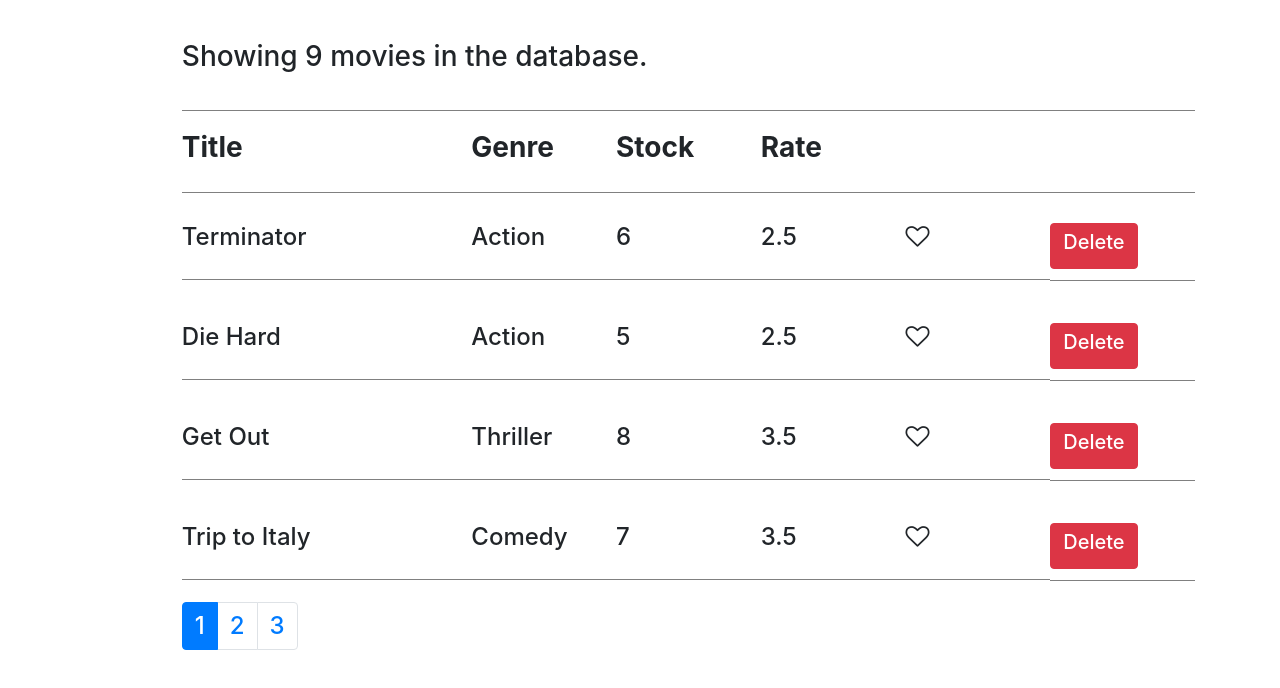
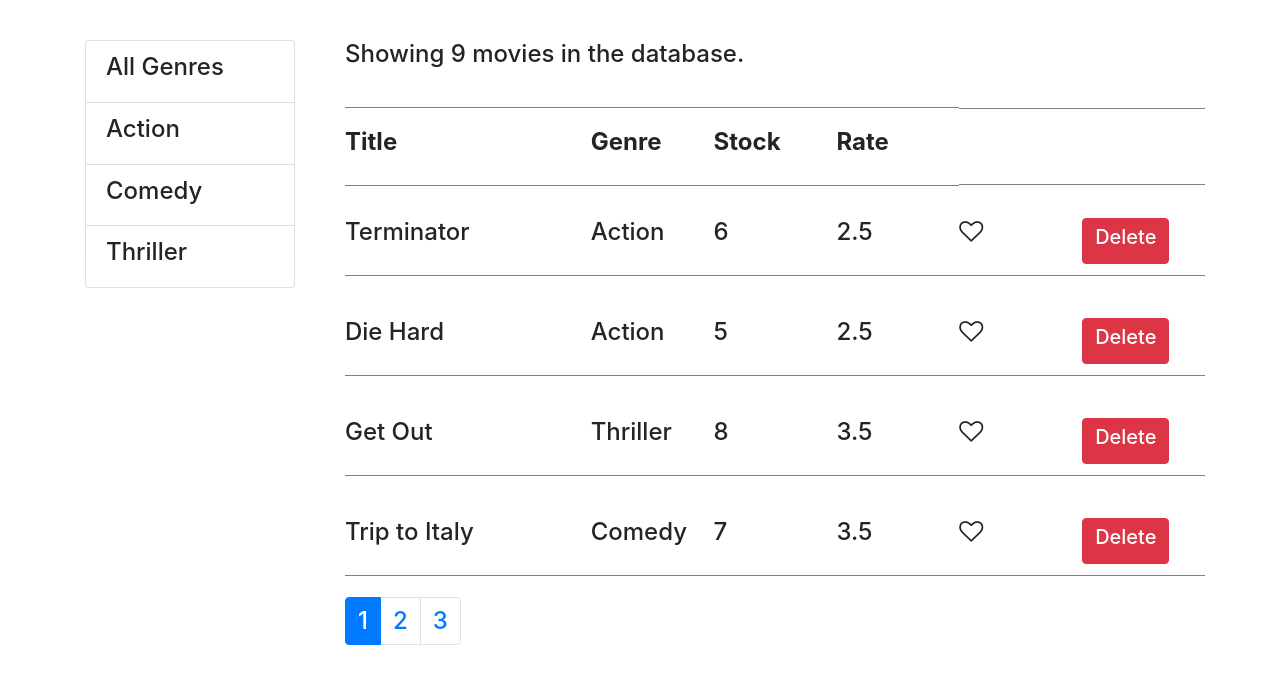
Before and after one commit to lopezg3000/vidly, a React (Create React App) app: page / in a window 1280 px wide. Shown: the top 688 px of the page. Built offline with nearby package versions, Linux system fonts and the light colour scheme.

Commit message:
listGroupUI

```diff
--- a/src/App.js
+++ b/src/App.js
@@ -4,13 +4,16 @@ import { getMovies } from "./services/fakeMovieService";
 import MovieCounter from "./components/MovieCounter";
 import { paginate } from "./utils/paginate";
 import Grid from "./components/grid/MainGrid";
+import ListGroup from "./components/common/ListGroup";
+import { genres } from "./services/fakeGenreService"
 
 class App extends Component {
     state = {
         count: 9,
         data: getMovies(),
         pageSize: 4,
-        currentPage: 1
+        currentPage: 1,
+        genres: genres
     };
 
     handlePageChange = page => {
@@ -36,7 +39,7 @@ class App extends Component {
     };
 
     render() {
-        const { count, data: allMovies, pageSize, currentPage } = this.state;
+        const { count, data: allMovies, pageSize, genres, currentPage } = this.state;
 
         const movies = paginate(allMovies, currentPage, pageSize);
 
@@ -53,6 +56,9 @@ class App extends Component {
                         onLike={this.handleLike}
                         onPageChange={this.handlePageChange}
                     />
+                </div>
+                <div className="filter">
+                    <ListGroup genres={genres} />
                 </div>
             </div>
         );
--- a/src/components/MovieCounter.js
+++ b/src/components/MovieCounter.js
@@ -4,7 +4,7 @@ import React from "react";
 const Counter = props => {
     return (
         <div className="box header">
-            <h3>{props.formatCount}</h3>
+            <h4>{props.formatCount}</h4>
         </div>
     );
 
--- /dev/null
+++ b/src/components/common/ListGroup.jsx
@@ -0,0 +1,18 @@
+import React from 'react';
+
+const ListGroup = props => {
+
+    const { genres } = props;
+
+    return (
+
+        <ul className="list-group">
+            <li className="list-group-item"><h4>All Genres</h4></li>
+            {genres.map(genre => (
+                <li key={genre._id} className="list-group-item"><h4>{genre.name}</h4></li>
+            ))}
+        </ul>
+    );
+}
+
+export default ListGroup;
--- a/src/components/grid/GridHeader.js
+++ b/src/components/grid/GridHeader.js
@@ -5,7 +5,7 @@ const Header = props => {
     // console.log(props);
     return (
         <React.Fragment>
-            {props.headerItemsArr.map(headerItem => <div key={headerItem} className="columnHeader"><h3>{headerItem}</h3></div>)}
+            {props.headerItemsArr.map(headerItem => <div key={headerItem} className="columnHeader"><h4>{headerItem}</h4></div>)}
             < div className="columnEmptyDiv" ></div >
             < div className="columnEmptyDiv" ></div >
         </React.Fragment>
--- a/src/grid.css
+++ b/src/grid.css
@@ -1,38 +1,10 @@
-/* .container {
-    width: 100%;
-    display: grid;
-    grid-template-columns: 1fr 2fr 1fr 1fr 1fr 1fr 1fr;
-    grid-template-rows: repeat(6, 100px);
-    align-items: center;
-    padding-top: 20px;
-
-} */
-
-/* .containerCounter {
-    max-width: 1140px;
-    display: grid;
-    grid-template-columns: 1fr 1fr;
-    align-items: start;
-    justify-items: start;
-    margin-left: auto;
-    margin-right: auto;
-    padding: 40px 15px 10px 15px;
-}
-
-.containerNone {
-    display: none;
-}
-
-
-
-/*  */
 .columnEmptyDiv {
     border-top: 1px solid gray;
     border-bottom: 1px solid gray;
-    padding: 40.5px;
+    padding: 37.6px;
 }
 
-.columnHeader h3{
+.columnHeader h4{
     font-weight: bold;
 }
 
--- a/src/layout.css
+++ b/src/layout.css
@@ -5,9 +5,9 @@ body {
 
 .container {
     display: grid;
-    /* column-gap: 10px;
-    row-gap: 10px; */
-    grid-template-columns: repeat(9, [col] auto);
+    column-gap: 50px;
+    /* row-gap: 10px; */
+    grid-template-columns: repeat(9, [col] 80px);
     grid-template-rows: repeat(2, [row] auto);
     /* background-color: #fff;
     color:#444; */
@@ -33,6 +33,7 @@ body {
 .filter {
     grid-column: col / span 2;
     grid-row: row / span 2;
+    column-gap: 50px;
 }
 
 .header {
```
